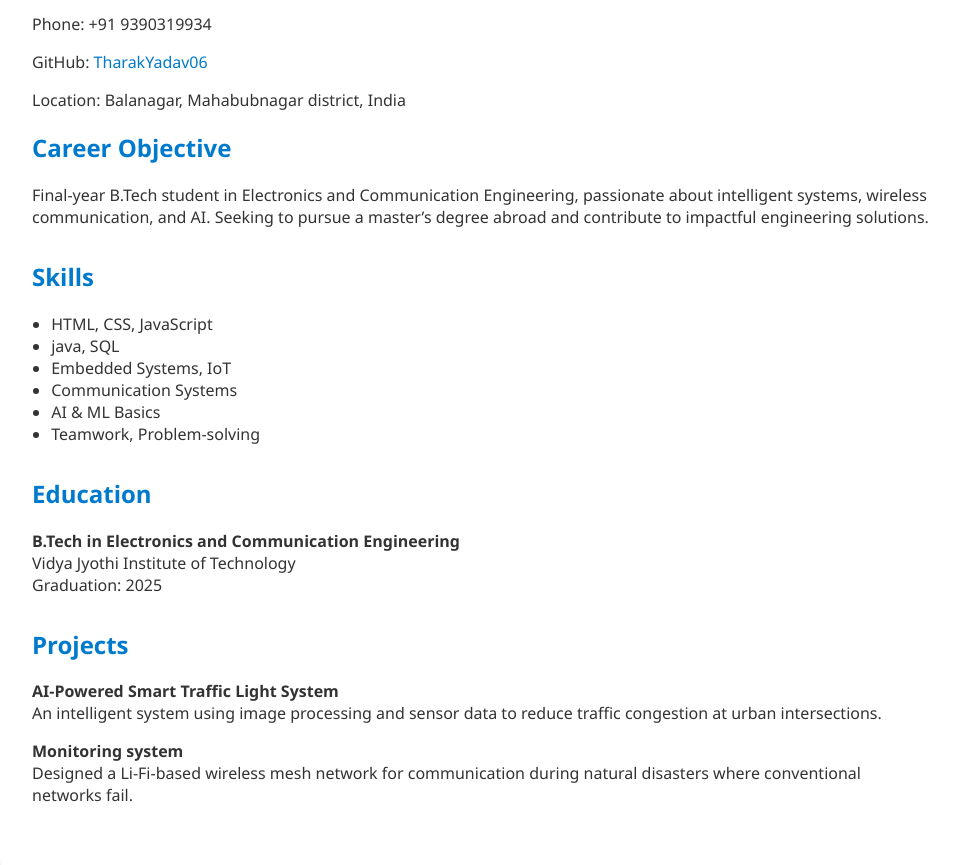
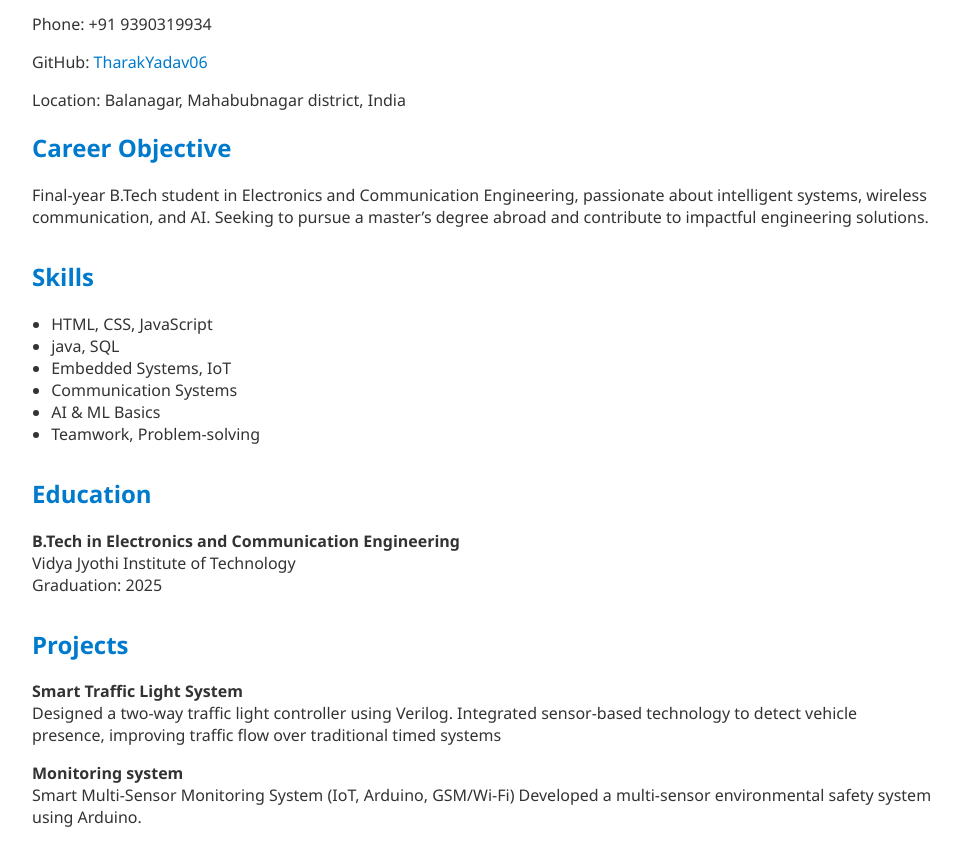
Before and after one commit to TharakYadav06/resume77, a plain HTML site: page index.html in a window 1280 px wide. Shown: the part 175-1040 px from the top of the page, without its empty margins (158-1119 px from the left). Drawn offline with Linux system fonts and the light colour scheme.

Commit message:
index.html

```diff
--- a/index.html
+++ b/index.html
@@ -74,11 +74,14 @@
 
     <div class="section">
       <h2>Projects</h2>
-      <p><strong>AI-Powered Smart Traffic Light System</strong><br>
-      An intelligent system using image processing and sensor data to reduce traffic congestion at urban intersections.</p>
+      <p><strong> Smart Traffic Light System</strong><br>
+       Designed a two-way traffic light controller using Verilog.
+            Integrated sensor-based technology to detect vehicle presence, improving traffic flow over traditional timed
+systems</p>
 
       <p><strong>Monitoring system</strong><br>
-      Designed a Li-Fi-based wireless mesh network for communication during natural disasters where conventional networks fail.</p>
+     Smart Multi-Sensor Monitoring System (IoT, Arduino, GSM/Wi-Fi)
+ Developed a multi-sensor environmental safety system using Arduino.</p>
     </div  </div>
 </body>
 </html>
```
